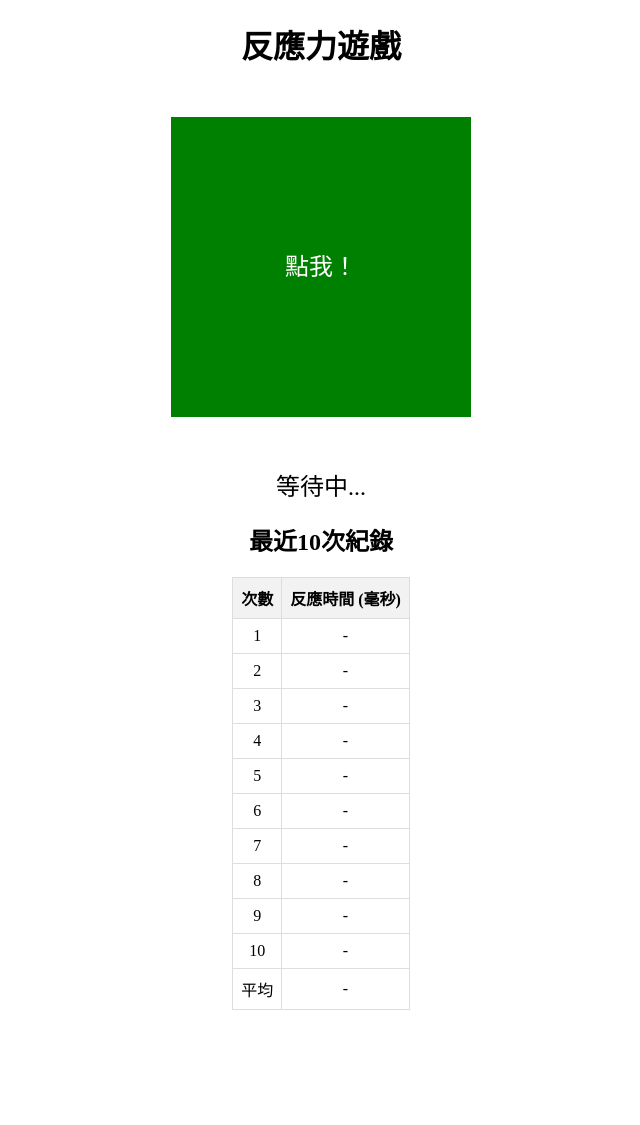
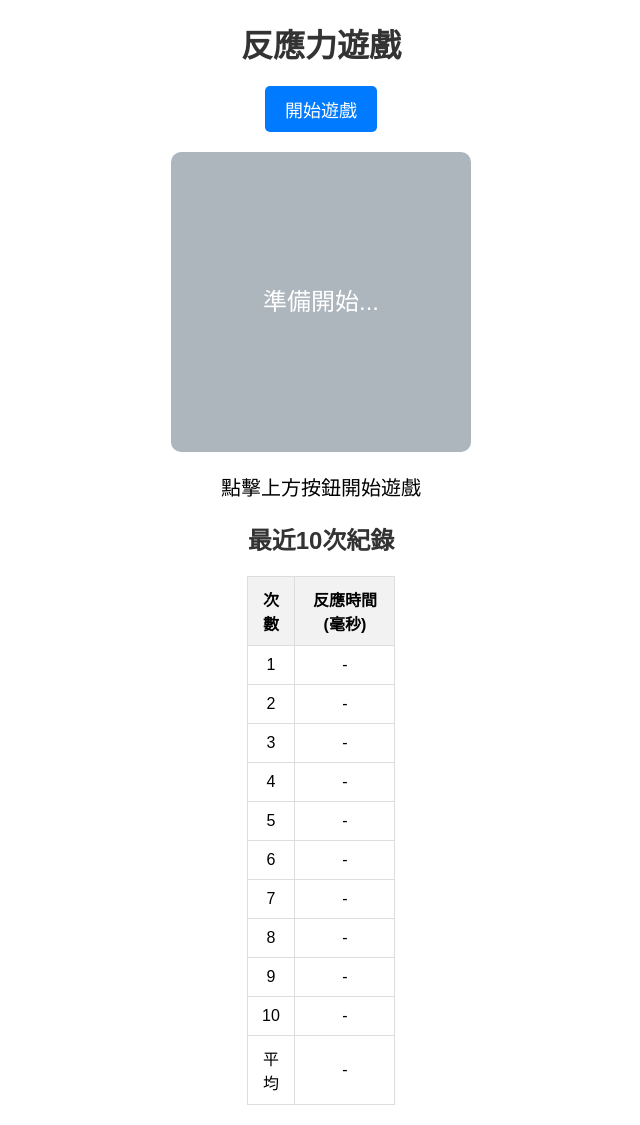
Before and after one commit to Kaimin018/ClickFast, a Django app: page / in a window 1280 px wide. Shown: the whole page, without its empty margins (319-959 px from the left). Before the commit the page ends 1010 px from the top, so only its background shows below. Run offline with Django 5.2, Linux system fonts and the light colour scheme.

Commit message:
Update .gitignore to include __pycache__ and .pyc files; enhance home.html layout and styling for better user experience

```diff
--- a/game/templates/game/home.html
+++ b/game/templates/game/home.html
@@ -3,122 +3,263 @@
 <head>
   <title>反應力遊戲</title>
   <style>
+    body {
+      font-family: sans-serif;
+      display: flex; /* For centering content */
+      flex-direction: column; /* Stack items vertically */
+      align-items: center; /* Center items horizontally */
+      min-height: 100vh;
+      margin: 0;
+      padding-top: 20px; /* Add some space at the top */
+      box-sizing: border-box;
+    }
+    #gameContainer { /* Added a container for game elements */
+        display: flex;
+        flex-direction: column;
+        align-items: center;
+    }
+    #startButton {
+        padding: 10px 20px;
+        font-size: 18px;
+        cursor: pointer;
+        background-color: #007bff;
+        color: white;
+        border: none;
+        border-radius: 5px;
+        margin-bottom: 20px; /* Space below start button */
+        transition: background-color 0.2s;
+    }
+    #startButton:hover {
+        background-color: #0056b3;
+    }
+    #startButton:disabled {
+        background-color: #cccccc;
+        cursor: not-allowed;
+    }
     #gameBox {
       width: 300px;
       height: 300px;
-      background-color: red;
-      margin: 50px auto;
+      margin: 0 auto 20px auto; /* Adjusted margin */
       text-align: center;
       line-height: 300px;
       font-size: 24px;
       color: white;
+      cursor: default; /* Default cursor when idle */
+      border-radius: 10px;
+      transition: background-color 0.2s ease-in-out;
+    }
+    .box-active-cursor { /* Class to add pointer cursor when game is active */
         cursor: pointer;
     }
     #reaction {
       text-align: center;
-      font-size: 24px;
-      margin-top: 20px;
+      font-size: 20px;
+      margin-top: 0; /* Removed top margin as it's handled by container */
       color: black;
+      min-height: 24px;
     }
     #recordList {
       text-align: center;
       margin-top: 20px;
     }
     table {
-      margin: 0 auto;
+      margin: 20px auto;
       border-collapse: collapse;
+      width: 80%;
+      max-width: 400px;
     }
     th, td {
       border: 1px solid #ddd;
-      padding: 8px;
+      padding: 10px;
       text-align: center;
     }
     th {
       background-color: #f2f2f2;
     }
+    h1, h2 {
+        color: #333;
+        margin-top: 0; /* Adjust heading margins */
+        margin-bottom: 20px;
+    }
   </style>
 </head>
 <body>
-  <h1 style="text-align:center;">反應力遊戲</h1>
-  <div id="gameBox">準備遊戲中...</div>
+  <h1>反應力遊戲</h1>
+  <div id="gameContainer">
+    <button id="startButton">開始遊戲</button>
+    <div id="gameBox">準備開始...</div>
     <div id="reaction">這裡會顯示反應時間</div>
+  </div>
   <div id="recordList">
-    <h2>最近10次紀錄</h2>
-    <div id="records"></div>
+    <h2>最近<span id="maxRecordsDisplay">10</span>次紀錄</h2>
+    <div id="recordsTableContainer"></div>
   </div>
 
   <script>
-    const box = document.getElementById('gameBox');
-    const reaction = document.getElementById('reaction');
-    const recordsElement = document.getElementById('records');
-    let ready = false;
+    document.addEventListener('DOMContentLoaded', () => {
+      const GAME_STATE = {
+        IDLE: 'idle',
+        WAITING: 'waiting',
+        READY: 'ready',
+        EARLY_CLICK: 'early',
+        SHOW_RESULT: 'result'
+      };
+
+      const UI_TEXTS = {
+        BOX_IDLE: "準備開始...",
+        BOX_WAITING: "請等待綠燈...",
+        BOX_READY: "點我！",
+        BOX_EARLY_CLICK: "太快了！",
+        BOX_SHOW_RESULT: "點擊再玩一次",
+        REACTION_IDLE: "點擊上方按鈕開始遊戲",
+        REACTION_WAITING: "等待中...",
+        REACTION_READY: "",
+        REACTION_EARLY_CLICK: "太快啦！請等綠燈～",
+        REACTION_SHOW_RESULT_PREFIX: "你的反應時間："
+      };
+
+      const COLORS = {
+        IDLE: '#adb5bd',    // Light Grey for inactive box
+        WAITING: '#dc3545',
+        READY: '#28a745',
+        EARLY_CLICK: '#ffc107',
+        SHOW_RESULT: '#6c757d'
+      };
+
+      const MAX_RECORDS = 10;
+      const MIN_WAIT_TIME_MS = 1000;
+      const RANDOM_WAIT_ADDITION_MS = 2000;
+      const EARLY_CLICK_PENALTY_DELAY_MS = 2000;
+
+      const startButton = document.getElementById('startButton');
+      const gameBox = document.getElementById('gameBox');
+      const reactionDisplay = document.getElementById('reaction');
+      const recordsTableContainer = document.getElementById('recordsTableContainer');
+      document.getElementById('maxRecordsDisplay').textContent = MAX_RECORDS;
+
+      let currentState = GAME_STATE.IDLE;
       let startTime = 0;
-    let records = []; // 儲存反應時間的陣列
+      let records = [];
+      let waitTimeoutId = null;
 
-    // 更新並重繪表格，預設總共有 10 格，空格以 "-" 表示
       function updateRecordsTable() {
-      let html = `<table>`;
-      html += `<tr><th>次數</th><th>反應時間 (毫秒)</th></tr>`;
-      for (let i = 0; i < 10; i++) {
-        let value = records[i] !== undefined ? records[i] : "-";
-        html += `<tr><td>${i + 1}</td><td>${value}</td></tr>`;
+        let tableHtml = `<table>
+                           <tr><th>次數</th><th>反應時間 (毫秒)</th></tr>`;
+        for (let i = 0; i < MAX_RECORDS; i++) {
+          const value = records[i] !== undefined ? records[i] : "-";
+          tableHtml += `<tr><td>${i + 1}</td><td>${value}</td></tr>`;
         }
-      // 只計算有效的反應時間來求平均
         const validRecords = records.filter(r => typeof r === "number");
         const sum = validRecords.reduce((acc, cur) => acc + cur, 0);
         const avg = validRecords.length > 0 ? (sum / validRecords.length).toFixed(2) : "-";
-      html += `<tr><td>平均</td><td>${avg}</td></tr>`;
-      html += `</table>`;
-      recordsElement.innerHTML = html;
+        tableHtml += `<tr><td>平均</td><td>${avg}</td></tr></table>`;
+        recordsTableContainer.innerHTML = tableHtml;
       }
 
-    function startGame() {
-      box.innerText = "請等待綠燈...";
-      box.style.backgroundColor = "red";
-      ready = false;
-      reaction.innerText = "等待中...";
+      function updateUI(newReactionTime = null) {
+        switch (currentState) {
+          case GAME_STATE.IDLE:
+            gameBox.innerText = UI_TEXTS.BOX_IDLE;
+            gameBox.style.backgroundColor = COLORS.IDLE;
+            gameBox.classList.remove('box-active-cursor');
+            reactionDisplay.innerText = UI_TEXTS.REACTION_IDLE;
+            startButton.disabled = false;
+            startButton.style.display = 'block'; // Or 'inline-block'
+            break;
+          case GAME_STATE.WAITING:
+            gameBox.innerText = UI_TEXTS.BOX_WAITING;
+            gameBox.style.backgroundColor = COLORS.WAITING;
+            gameBox.classList.add('box-active-cursor');
+            reactionDisplay.innerText = UI_TEXTS.REACTION_WAITING;
+            startButton.disabled = true;
+            startButton.style.display = 'none';
+            break;
+          case GAME_STATE.READY:
+            gameBox.innerText = UI_TEXTS.BOX_READY;
+            gameBox.style.backgroundColor = COLORS.READY;
+            gameBox.classList.add('box-active-cursor');
+            reactionDisplay.innerText = UI_TEXTS.REACTION_READY;
+            startButton.disabled = true;
+            startButton.style.display = 'none';
+            break;
+          case GAME_STATE.EARLY_CLICK:
+            gameBox.innerText = UI_TEXTS.BOX_EARLY_CLICK;
+            gameBox.style.backgroundColor = COLORS.EARLY_CLICK;
+            gameBox.classList.add('box-active-cursor'); // Still clickable to acknowledge
+            reactionDisplay.innerText = UI_TEXTS.REACTION_EARLY_CLICK;
+            startButton.disabled = true; // Keep disabled until next proper start
+            startButton.style.display = 'none';
+            break;
+          case GAME_STATE.SHOW_RESULT:
+            gameBox.innerText = UI_TEXTS.BOX_SHOW_RESULT;
+            gameBox.style.backgroundColor = COLORS.SHOW_RESULT;
+            gameBox.classList.add('box-active-cursor');
+            if (newReactionTime !== null) {
+                 reactionDisplay.innerText = `${UI_TEXTS.REACTION_SHOW_RESULT_PREFIX}${newReactionTime} 毫秒`;
+            }
+            // startButton.disabled = false; // Or keep it for "play again" via box
+            // startButton.style.display = 'block';
+            startButton.disabled = true; // Let box click handle restart
+            startButton.style.display = 'none';
+            break;
+        }
+      }
 
-      const waitTime = Math.random() * 2000 + 1000; // 隨機 1~3 秒
+      function scheduleGame() { // Renamed from startGame to avoid confusion with button action
+        if (waitTimeoutId) clearTimeout(waitTimeoutId);
 
-      setTimeout(() => {
-        box.style.backgroundColor = "green";
-        box.innerText = "點我！";
-        ready = true;
+        currentState = GAME_STATE.WAITING;
+        updateUI();
+
+        const waitTime = MIN_WAIT_TIME_MS + Math.random() * RANDOM_WAIT_ADDITION_MS;
+
+        waitTimeoutId = setTimeout(() => {
+          if (currentState === GAME_STATE.WAITING) {
+            currentState = GAME_STATE.READY;
+            updateUI();
             startTime = Date.now();
+          }
         }, waitTime);
       }
 
-    box.onclick = () => {
-      if (ready) {
-        const reactionTime = Date.now() - startTime;
-        reaction.innerText = `你的反應時間：${reactionTime} 毫秒`;
-        records.push(reactionTime);
-        // 保留最近10筆紀錄
-        if (records.length > 10) {
-          records.shift();
-        }
-        updateRecordsTable();
-        ready = false;
-        box.innerText = "再試一次...";
-        box.style.backgroundColor = "red";
-
-        setTimeout(() => {
-          startGame();
-        }, 1500);
-      } else {
-        reaction.innerText = "太快啦！請等綠燈～";
-        box.innerText = "太快了！";
-        box.style.backgroundColor = "red";
-
-        setTimeout(() => {
-          startGame();
-        }, 2000);
+      startButton.onclick = () => {
+        if (currentState === GAME_STATE.IDLE || currentState === GAME_STATE.SHOW_RESULT) {
+            scheduleGame();
         }
       };
 
-    // 一開始就初始化表格，先顯示10格
+      gameBox.onclick = () => {
+        if (currentState === GAME_STATE.IDLE) return; // Do nothing if game hasn't been started via button
+
+        if (waitTimeoutId) clearTimeout(waitTimeoutId);
+
+        switch (currentState) {
+          // IDLE case is handled by the check above
+          case GAME_STATE.SHOW_RESULT: // Click gameBox to play again
+            scheduleGame();
+            break;
+          case GAME_STATE.WAITING:
+            currentState = GAME_STATE.EARLY_CLICK;
+            updateUI();
+            waitTimeoutId = setTimeout(scheduleGame, EARLY_CLICK_PENALTY_DELAY_MS);
+            break;
+          case GAME_STATE.READY:
+            const reactionTime = Date.now() - startTime;
+            records.unshift(reactionTime);
+            if (records.length > MAX_RECORDS) {
+              records.pop();
+            }
             updateRecordsTable();
-    startGame();
+            currentState = GAME_STATE.SHOW_RESULT;
+            updateUI(reactionTime);
+            // No automatic restart, wait for click on gameBox or startButton
+            break;
+        }
+      };
+
+      updateRecordsTable();
+      updateUI(); // Set initial UI based on IDLE state
+    });
   </script>
 </body>
 </html>
```
Also changed, not shown: How-to.md (+2 -1 lines), 1 other file. Lines whose indentation alone changed are shown as unchanged.
